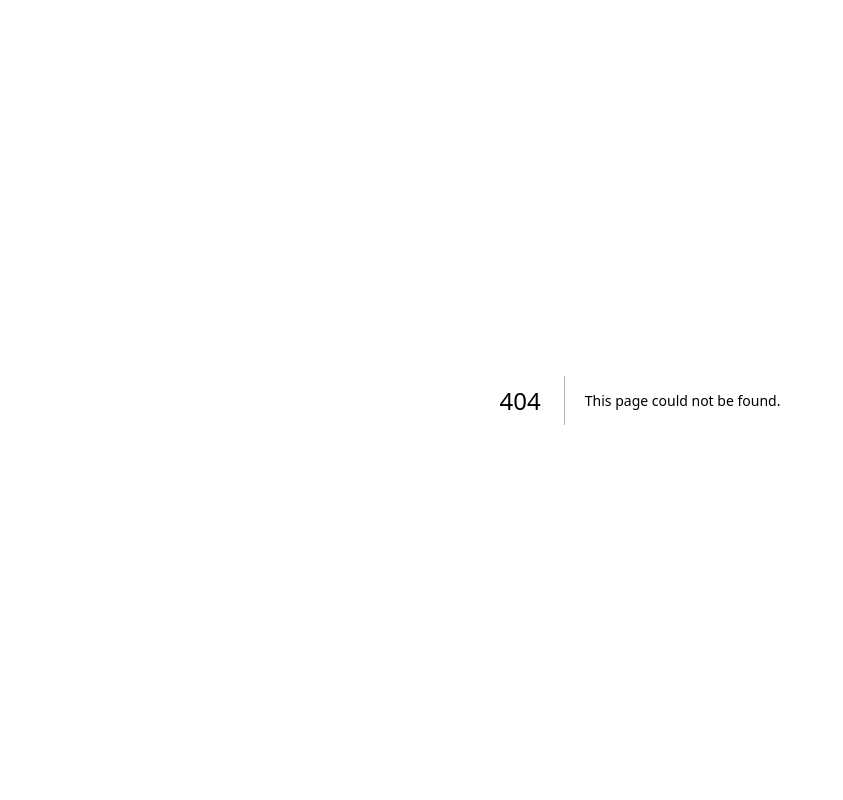
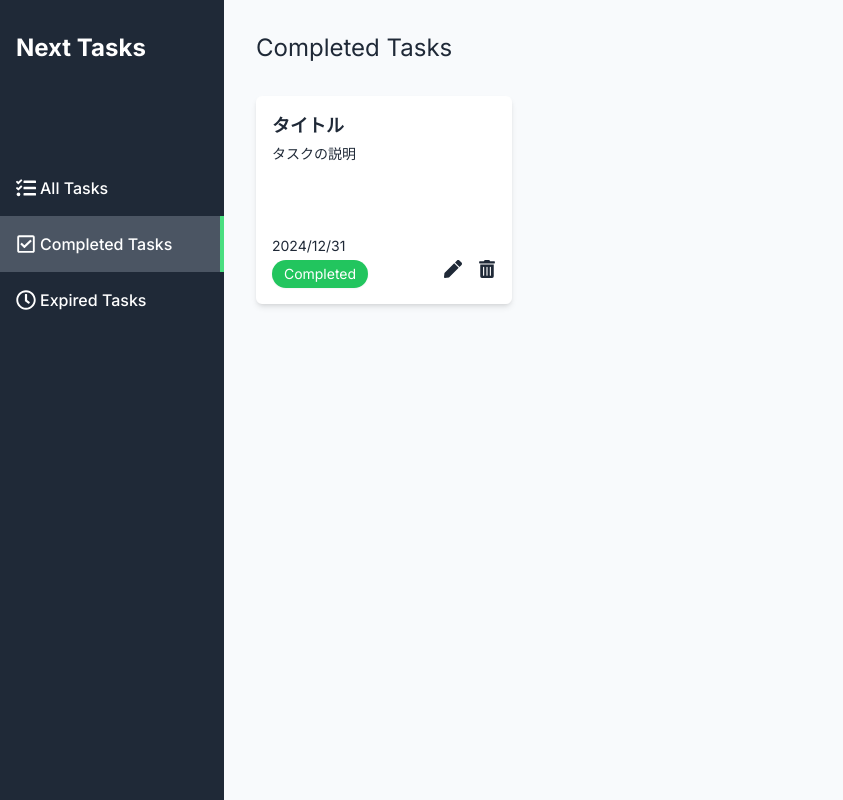
Before and after one commit to jaken1207/todo-app-next-mongo, a Next.js app: page /completed in a window 1280 px wide. Before the commit this address had no page. Shown: the whole page, without its empty margins (0-843 px from the left). Built offline with nearby package versions, Linux system fonts and the light colour scheme.

Commit message:
[update]expiredとcompletedのベース実装

```diff
--- /dev/null
+++ b/src/app/(main)/completed/page.tsx
@@ -0,0 +1,18 @@
+import TaskCard from "@/app/components/TaskCard/TaskCard";
+
+const CompletedTaskPage = () => {
+  return (
+    <div className="text-gray-800 p-8 h-full overflow-y-auto pb-24">
+      <header className="flex justify-between items-center">
+        <h1 className="text-2xl font-bokd flex items-center">
+          Completed Tasks
+        </h1>
+      </header>
+      <div className="mt-8 flex flex-wrap gap-4s">
+        <TaskCard />
+      </div>
+    </div>
+  );
+};
+
+export default CompletedTaskPage;
--- /dev/null
+++ b/src/app/(main)/expired/page.tsx
@@ -0,0 +1,17 @@
+import TaskCard from "@/app/components/TaskCard/TaskCard";
+import React from "react";
+
+const ExpiredTaskPage = () => {
+  return (
+    <div className="text-gray-800 p-8 h-full overflow-y-auto pb-24">
+      <header className="flex justify-between items-center">
+        <h1 className="text-2xl font-bokd flex items-center">Expired Tasks</h1>
+      </header>
+      <div className="mt-8 flex flex-wrap gap-4s">
+        <TaskCard />
+      </div>
+    </div>
+  );
+};
+
+export default ExpiredTaskPage;
```
